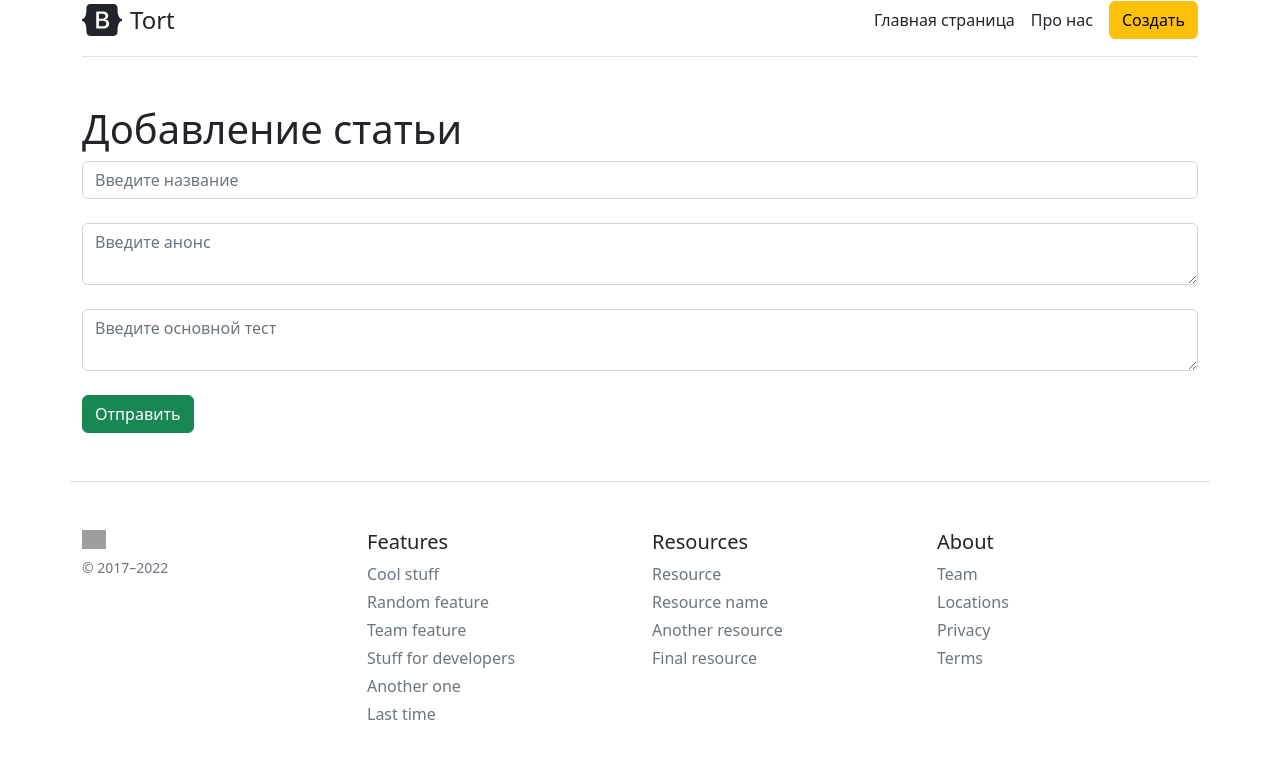
After one commit to ordadm/z100, a Flask app: page /create_article in a window 1280 px wide. The commit adds this page. Shown: the top 759 px of the page. Run offline with Flask 2, Linux system fonts and the light colour scheme; grey boxes are pictures that could not be loaded.

Commit message:
создал базу данных и сделал одну запись

```diff
--- a/app.py
+++ b/app.py
@@ -1,11 +1,49 @@
-from flask import Flask, render_template, url_for
+from datetime import datetime
+
+from flask import Flask, render_template, request, redirect
+from flask_sqlalchemy import SQLAlchemy
 
 app = Flask(__name__)
+app.config['SQLALCHEMY_DATABASE_URI'] = 'sqlite:///tort.db'
+app.config['SQLALCHEMY_TRACK_MODIFICATIONS'] = False
+db = SQLAlchemy(app)
+
+
+class Article(db.Model):
+    id = db.Column(db.Integer, primary_key=True)
+    title = db.Column(db.String(100), nullable=False)
+    intro = db.Column(db.String(300), nullable=False)
+    text = db.Column(db.Text, nullable=False)
+    date = db.Column(db.DateTime, default=datetime.utcnow)
+
+    def __repr__(self):
+        return '<Article &r>' % self.id
 
 
 @app.route('/')
 def index():
     return render_template('index.html')
+
+
+@app.route('/create_article', methods=['POST', 'GET'])
+def create_article():
+    if request.method == "POST":
+        title = request.form["title"]
+        intro = request.form["intro"]
+        text = request.form["text"]
+
+        article = Article(title=title, intro=intro, text=text)
+
+        try:
+            db.session.add(article)
+            db.session.commit()
+            return redirect('/')
+
+        except:
+            return "При добавлении статьи произошла ошибка"
+
+    else:
+        return render_template('create_article.html')
 
 
 @app.route('/about')
--- a/templates/base.html
+++ b/templates/base.html
@@ -29,6 +29,7 @@
                 <a class="me-3 py-2 text-dark text-decoration-none" href="\">Главная страница</a>
                 <a class="me-3 py-2 text-dark text-decoration-none" href="\about">Про нас</a>
             </nav>
+                <a class="btn btn-warning" href="\create_article">Создать</a>
         </div>
 
 
--- /dev/null
+++ b/templates/create_article.html
@@ -0,0 +1,19 @@
+{% extends 'base.html' %}
+
+{% block title %}
+Страница про нас
+{% endblock%}
+
+
+{% block body %}
+<div class="container mt-5">
+    <h1>Добавление статьи</h1>
+    <form method="post">
+        <input type="text" name="title" id="title" class="form-control" placeholder="Введите название"><br>
+        <textarea name="intro" id="intro" class="form-control"  placeholder="Введите анонс"></textarea><br>
+        <textarea name="text" id="text" class="form-control"placeholder="Введите основной тест"></textarea><br>
+        <input type="submit" class="btn btn-success" value="Отправить">
+
+    </form>
+</div>
+{% endblock%}
--- a/templates/index.html
+++ b/templates/index.html
@@ -6,7 +6,7 @@
 
 
 {% block body %}
-<div class="container">
+<div class="container"x>
     <main>
         <div class="pricing-header p-3 pb-md-4 mx-auto text-center">
             <h1 class="display-4 fw-normal">Pricing</h1>
```
Also changed, not shown: tort.db (added).
